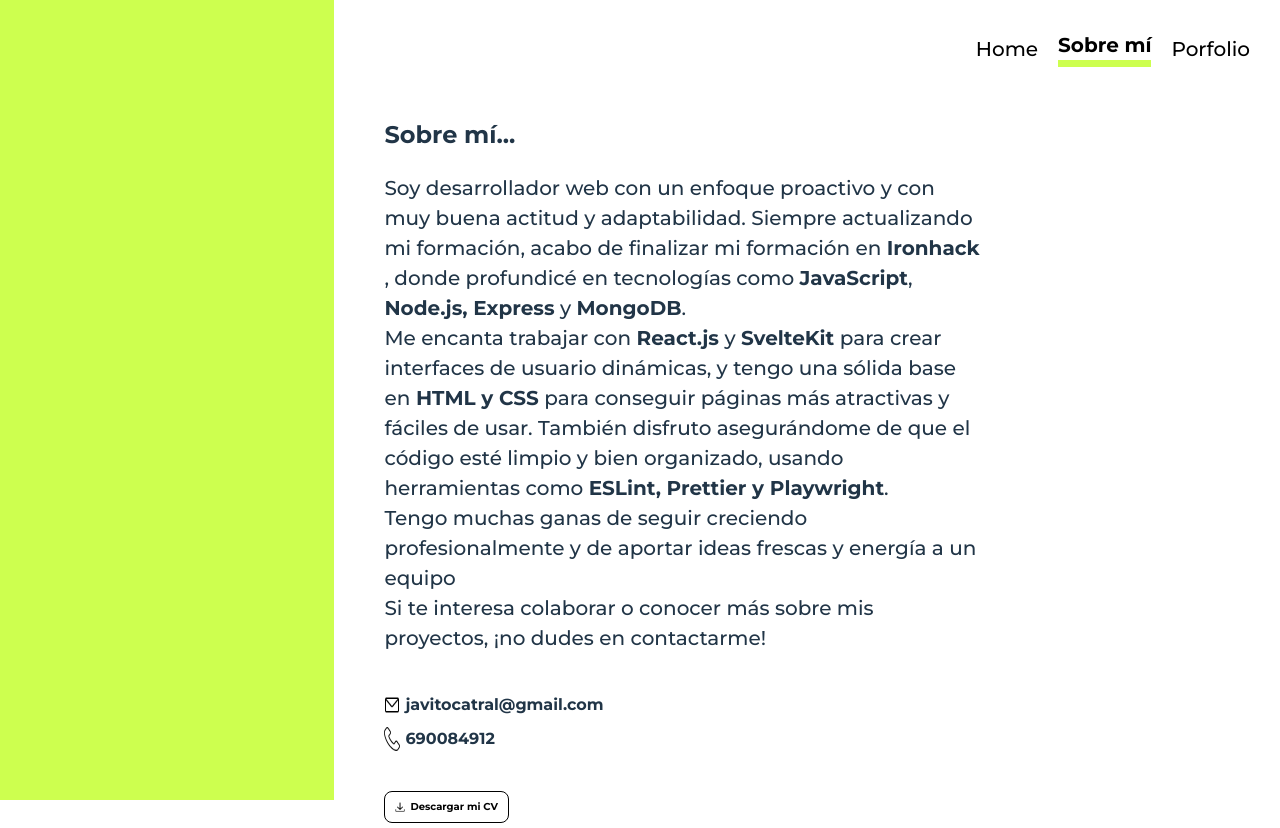
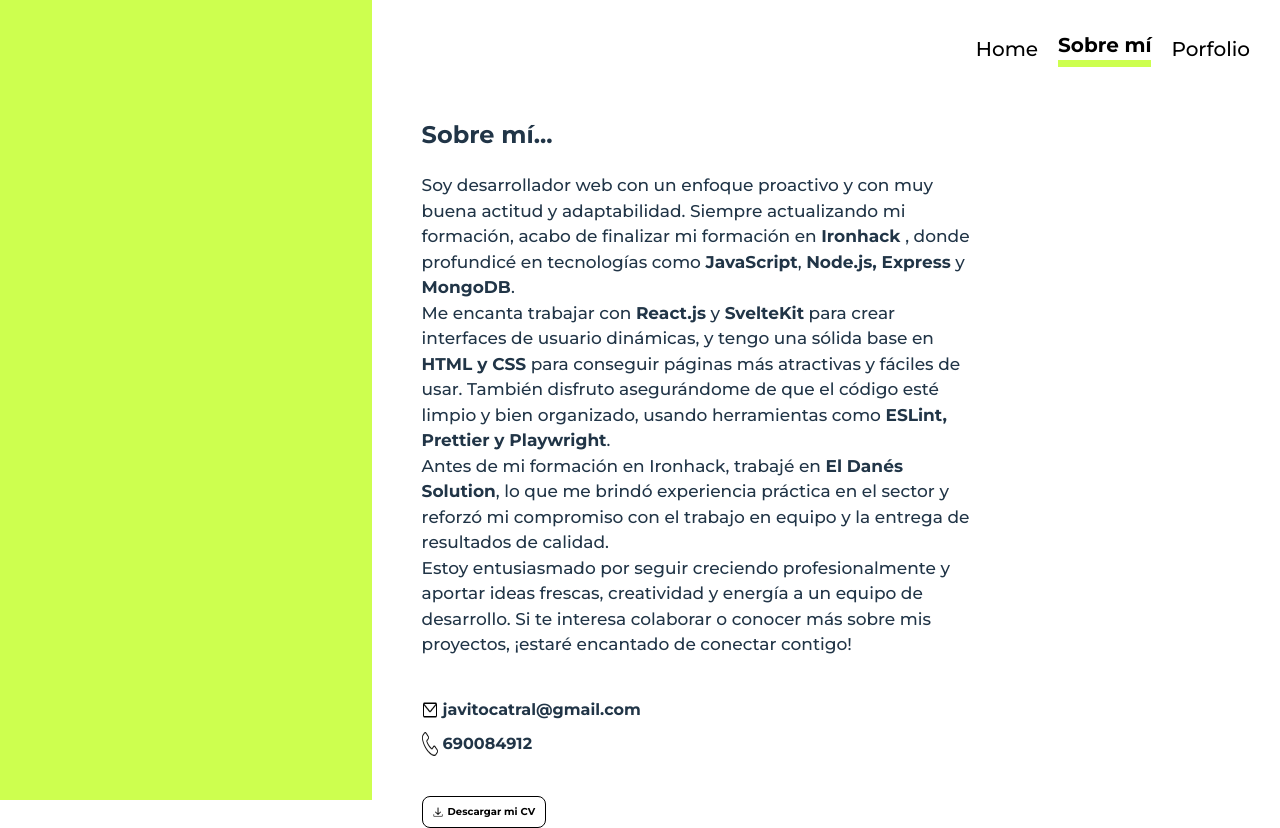
Before and after one commit to Javitocatral/porfolio-2024, a React (Vite) app: page /about in a window 1280 px wide. Built offline with nearby package versions, Linux system fonts and the light colour scheme.

Commit message:
about cambioes en el texto

```diff
--- a/src/App.css
+++ b/src/App.css
@@ -168,7 +168,7 @@ th {
   padding: 20px 0;
 }
 .about p {
-  font-size: 20px;
+  font-size: 17px;
   font-weight: 500;
   text-align: left;
 }
--- a/src/paginas/About.jsx
+++ b/src/paginas/About.jsx
@@ -28,12 +28,16 @@ function About() {
             <strong> ESLint, Prettier y Playwright</strong>.
           </p>
           <p>
-            Tengo muchas ganas de seguir creciendo profesionalmente y de aportar
-            ideas frescas y energía a un equipo
+            Antes de mi formación en Ironhack, trabajé en{' '}
+            <strong>El Danés Solution</strong>, lo que me brindó experiencia
+            práctica en el sector y reforzó mi compromiso con el trabajo en
+            equipo y la entrega de resultados de calidad.
           </p>
           <p>
-            Si te interesa colaborar o conocer más sobre mis proyectos, ¡no
-            dudes en contactarme!
+            Estoy entusiasmado por seguir creciendo profesionalmente y aportar
+            ideas frescas, creatividad y energía a un equipo de desarrollo. Si
+            te interesa colaborar o conocer más sobre mis proyectos, ¡estaré
+            encantado de conectar contigo!
           </p>
         </div>
         <div className="info">
```
